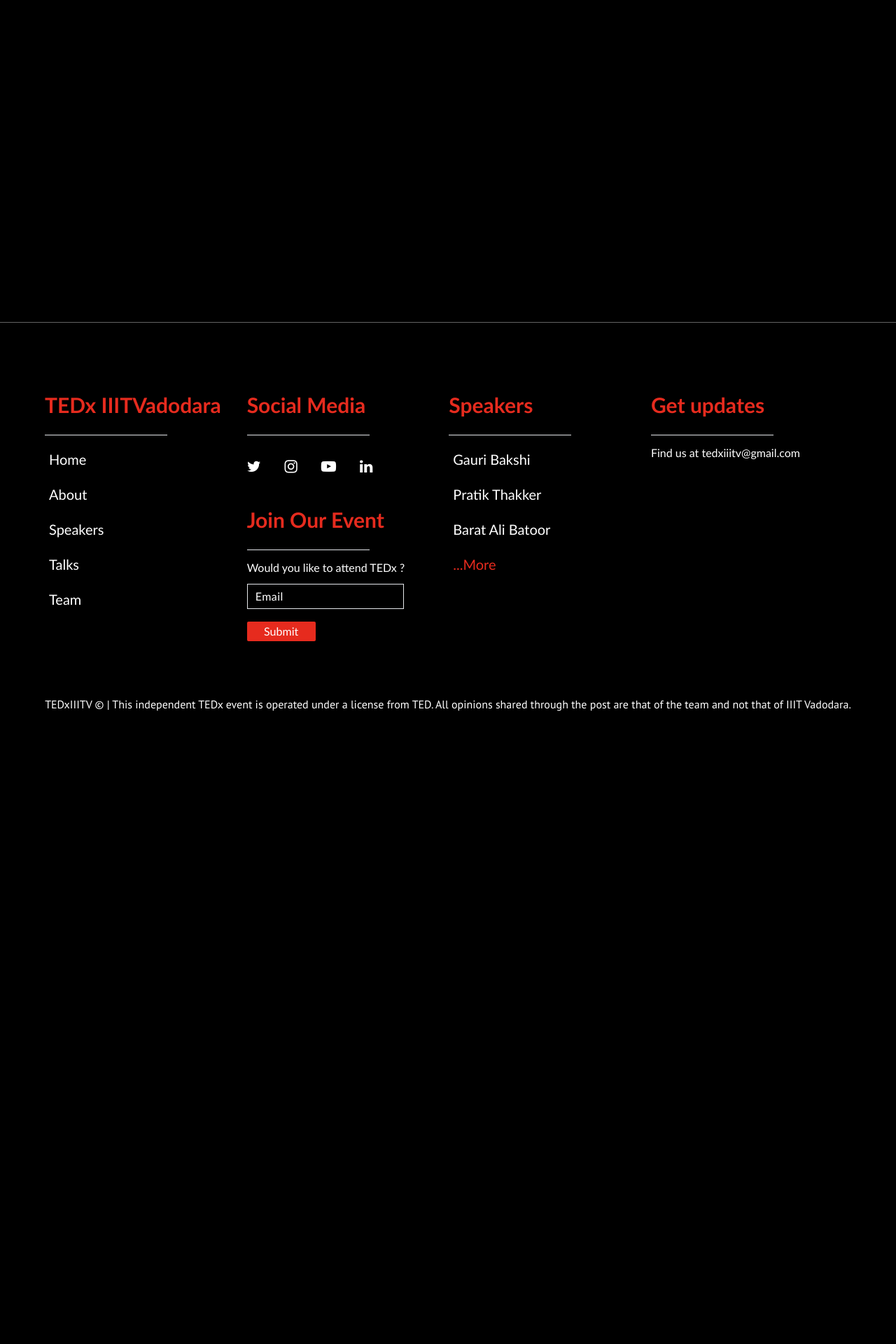
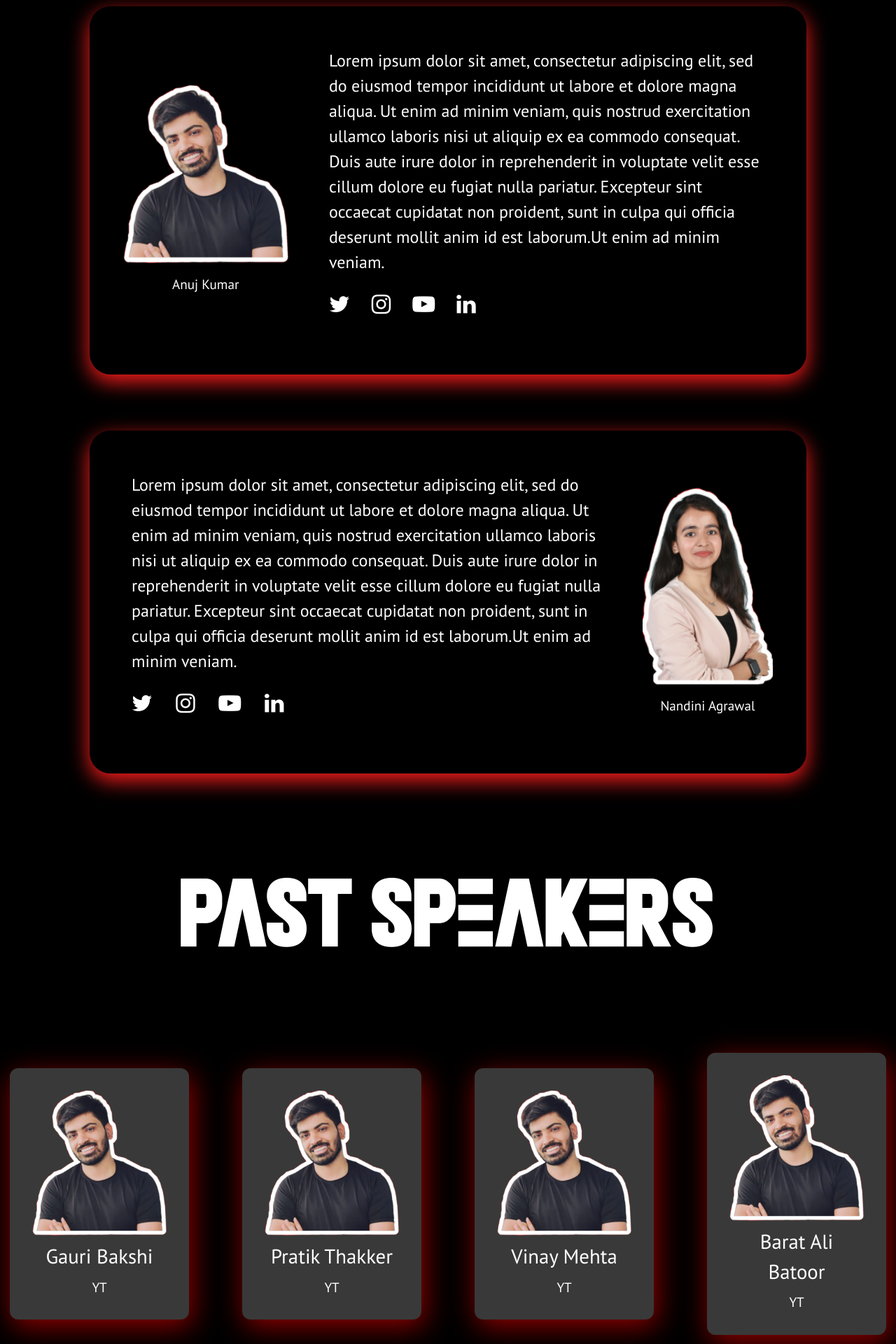
Before and after one commit to TedxIIITV-2023/tedx-iiitv-2023, a React (Vite) app: page /speakers in a window 1280 px wide. Shown: the part 340-2260 px from the top of the page at 70% size. Before the commit the page ends 1372 px from the top, so only its background shows below. Built offline with nearby package versions, Linux system fonts and the light colour scheme; a web font is replaced by a local one.

Commit message:
Speaker Page + Card

```diff
--- a/src/App.jsx
+++ b/src/App.jsx
@@ -5,6 +5,7 @@ import { useRef } from "react";
 import Home from "./components/Home";
 import { Teams } from "./components/Teams";
 import "../styles.css"
+import Footer from "./components/Footer/Footer";
 
 const App = () => {
   console.log("rendering app js");
@@ -29,6 +30,7 @@ const App = () => {
           <Route path="/teams" element={<Teams />}/>
           <Route path="/speakers" element={<Speakers />} />
         </Routes>
+      {/* <Footer /> */}
       </BrowserRouter>
       </div>
     )
--- a/src/components/Footer/Footer.css
+++ b/src/components/Footer/Footer.css
@@ -1,3 +1,7 @@
+.footer {
+  position: relative;
+  bottom: 0;
+}
 .footer-wrapper {
     border-top: 1px ridge #646464;
     padding: 4em;
--- a/src/components/Navbar.jsx
+++ b/src/components/Navbar.jsx
@@ -25,10 +25,8 @@ const Navbar = () => {
 
   return (
     <nav
-      className={`${
-        styles.paddingX
-      } w-full flex items-center py-5 fixed top-0 z-20 ${
-        scrolled ? "bg-primary" : "bg-transparent"
+      className={`${styles.paddingX
+        } w-[95%] flex items-center py-5 fixed top-0 z-20 ${scrolled ? "bg-primary" : "bg-transparent"
         }`}
     >
       <div className="w-full flex justify-between items-center max-w-7xl mx-auto">
@@ -55,8 +53,7 @@ const Navbar = () => {
           {navLinks.map((nav) => (
             <li
               key={nav.id}
-              className={`${
-                active === nav.title ? "text-white" : "text-secondary"
+              className={`${active === nav.title ? "text-white" : "text-secondary"
                 } hover:text-white text-[18px] font-medium cursor-pointer`}
               onClick={() => setActive(nav.title)}
             >
@@ -68,6 +65,11 @@ const Navbar = () => {
               </a>
             </li>
           ))}
+          <a href="http://www.google.com" target="_blank" rel="noopener noreferrer">
+            <li className="bg-[#FF1D1D] font-poppins rounded text-white px-2 py-1 font-medium cursor-pointer text-[16px]">
+              Register
+            </li>
+          </a>
         </ul>
 
         <div className="sm:hidden flex flex-1 justify-end items-center">
@@ -79,16 +81,14 @@ const Navbar = () => {
           />
 
           <div
-            className={`${
-              !toggle ? "hidden" : "flex"
-            } p-6 black-gradient absolute top-20 right-0 mx-4 my-2 min-w-[140px] z-10 rounded-xl `}
+            className={`${!toggle ? "hidden" : "flex"
+              } p-6 black-gradient absolute top-20 right-0 mx-4 my-2 min-w-[140px] z-10 rounded-xl align-center text-center `}
           >
             <ul className="list-none flex justify-end items-start flex-1 flex-col gap-4">
               {navLinks.map((nav) => (
                 <li
                   key={nav.id}
-                  className={`font-poppins font-medium cursor-pointer text-[16px] ${
-                    active === nav.title ? "text-white" : "text-secondary"
+                  className={`font-poppins font-medium cursor-pointer text-[16px] ${active === nav.title ? "text-white" : "text-secondary"
                     }`}
                   onClick={() => {
                     setToggle(!toggle);
@@ -99,6 +99,11 @@ const Navbar = () => {
                   <a href={`#${nav.id}`}>{nav.title}</a>
                 </li>
               ))}
+              <a href="http://www.google.com" target="_blank" rel="noopener noreferrer">
+                <li className="bg-[#FF1D1D] rounded font-poppins text-white px-2 py-1 font-medium cursor-pointer text-[16px]">
+                  Register
+                </li>
+              </a>
             </ul>
           </div>
         </div>
--- /dev/null
+++ b/src/components/Speaker/Card.css
@@ -0,0 +1,20 @@
+.Card {
+    background: rgba(57, 57, 57, 1);
+    border-radius: 12px;
+    width: 20%;
+    color: white;
+    display: flex;
+    flex-direction: column;
+    justify-content: center;
+    align-items: center;
+    gap: 8px;
+    padding: 2rem;
+    filter: drop-shadow(4px 10px 20px #920000);
+}
+
+.Card div {
+    display: flex;
+    text-align: center;
+    justify-content: center;
+    align-items: center;
+}
--- /dev/null
+++ b/src/components/Speaker/Card.jsx
@@ -0,0 +1,21 @@
+import React from "react";
+import "./Card.css";
+const Card = (props) => {
+    const {image, name, title} = props;
+
+    return (
+        <div className="Card w-[70%] lg:w-[20%] m-auto">
+            <div>
+                <img src={image} alt={name} />
+            </div>
+            <div className="text-[1.8rem]">
+                {name}
+            </div>
+            <div className="text-[1.2rem]">
+                {title}
+            </div>
+        </div>
+    );
+}
+
+export default Card;
--- a/src/components/Speaker/Speaker.css
+++ b/src/components/Speaker/Speaker.css
@@ -4,3 +4,10 @@
     background-size: contain;
     transform: translateY(-1%);
 }
+
+.Anuj {
+    background: #424242;
+    box-shadow: 0px 10px 30px #FF1D1D;
+    border-radius: 30px;
+    min-height: 50%;
+}
--- a/src/components/Speaker/Speaker.jsx
+++ b/src/components/Speaker/Speaker.jsx
@@ -1,11 +1,16 @@
 import React from "react";
 import "./Speaker.css";
 import { styles } from "../../styles";
+import Anuj from "../../assets/Anuj.png"
+import Nandini from "../../assets/Nandini.png"
+import "font-awesome/css/font-awesome.min.css";
+import Card from "./Card";
+
 const Speaker = () => {
     return (
         <section className={`relative w-full h-screen mx-auto`}>
             <div
-                className={`absolute inset-1 top-[20%]  max-w-7xl mx-auto ${styles.colour} flex flex-row items-start justify-center align-center`}
+                className={`inset-1 py-[18%] md:py-[6%]  max-w-7xl mx-auto ${styles.colour} flex flex-row items-start justify-center align-center`}
             >
 
                 <div>
@@ -13,8 +18,139 @@ const Speaker = () => {
                         Speakers
                     </h1>
                 </div>
+
+            </div>
+            <div className="flex flex-col gap-[5em]">
+                <div className="w-[80%] gap-[5%] bg-black text-white m-auto Anuj p-12 flex flex-row justify-between align-center md:flex-col lg:flex-row ">
+                    <div className="md:m-auto flex flex-col gap-[1rem]">
+                        <img src={Anuj} alt="Anuj" />
+                        <div className="text-[1.2rem] text-center">
+                            Anuj Kumar
+                        </div>
+                    </div>
+                    <div className="w-[70%] text-[1.5em] text-bold hidden md:block md:m-auto md:w-[80%] md:p-[12px] md:align-center md:justify-center">
+                        Lorem ipsum dolor sit amet, consectetur adipiscing elit,
+                        sed do eiusmod tempor incididunt ut labore et dolore magna
+                        aliqua. Ut enim ad minim veniam, quis nostrud exercitation
+                        ullamco laboris nisi ut aliquip ex ea commodo consequat.
+                        Duis aute irure dolor in reprehenderit in voluptate velit esse
+                        cillum dolore eu fugiat nulla pariatur. Excepteur sint occaecat
+                        cupidatat non proident, sunt in culpa qui officia deserunt mollit
+                        anim id est laborum.Ut enim ad minim veniam.
+                        <div className="py-[20px]">
+                            <div className="social fa fa-lg flex flex-row gap-[5%] md:justify-evenly lg:justify-start">
+                                <a
+                                    className="social-link"
+                                    href="https://twitter.com/tedxiiitv"
+                                    target="_blank"
+                                    rel="noreferrer"
+                                >
+                                    <i className="fa fa-twitter icon"></i>
+                                </a>
+                                <a
+                                    className="social-link"
+                                    href="https://www.instagram.com/tedxiiitv"
+                                    target="_blank"
+                                    rel="noreferrer"
+                                >
+                                    <i className="fa fa-instagram"></i>
+                                </a>
+                                <a
+                                    className="social-link"
+                                    href="https://www.youtube.com/channel/UC4mwsjxwalruq9tga_3a92g"
+                                    target="_blank"
+                                    rel="noreferrer"
+                                >
+                                    <i className="fa fa-youtube-play"></i>
+                                </a>
+                                <a
+                                    className="social-link"
+                                    href="https://www.linkedin.com/company/tedxiiitv"
+                                    target="_blank"
+                                    rel="noreferrer"
+                                >
+                                    <i className="fa fa-linkedin"></i>
+                                </a>
+                            </div>
+                        </div>
+                    </div>
+
+
+                </div>
+                <div className="w-[80%] gap-[5%] bg-black text-white m-auto Anuj p-12 flex flex-row-reverse justify-between align-center md:flex-col lg:flex-row-reverse">
+                <div className="md:m-auto flex flex-col gap-[1rem]">
+                        <img src={Nandini} alt="Anuj" />
+                        <div className="text-[1.2rem] text-center">
+                            Nandini Agrawal
+                        </div>
+                    </div>
+                    <div className="w-[70%] text-[1.5em] text-bold hidden md:block md:m-auto md:w-[80%] md:p-[12px] md:align-center md:justify-center">
+                        Lorem ipsum dolor sit amet, consectetur adipiscing elit,
+                        sed do eiusmod tempor incididunt ut labore et dolore magna
+                        aliqua. Ut enim ad minim veniam, quis nostrud exercitation
+                        ullamco laboris nisi ut aliquip ex ea commodo consequat.
+                        Duis aute irure dolor in reprehenderit in voluptate velit esse
+                        cillum dolore eu fugiat nulla pariatur. Excepteur sint occaecat
+                        cupidatat non proident, sunt in culpa qui officia deserunt mollit
+                        anim id est laborum.Ut enim ad minim veniam.
+                        <div className="py-[20px]">
+                            <div className="social fa fa-lg flex flex-row gap-[5%] md:justify-evenly lg:justify-start">
+                                <a
+                                    className="social-link"
+                                    href="https://twitter.com/tedxiiitv"
+                                    target="_blank"
+                                    rel="noreferrer"
+                                >
+                                    <i className="fa fa-twitter icon"></i>
+                                </a>
+                                <a
+                                    className="social-link"
+                                    href="https://www.instagram.com/tedxiiitv"
+                                    target="_blank"
+                                    rel="noreferrer"
+                                >
+                                    <i className="fa fa-instagram"></i>
+                                </a>
+                                <a
+                                    className="social-link"
+                                    href="https://www.youtube.com/channel/UC4mwsjxwalruq9tga_3a92g"
+                                    target="_blank"
+                                    rel="noreferrer"
+                                >
+                                    <i className="fa fa-youtube-play"></i>
+                                </a>
+                                <a
+                                    className="social-link"
+                                    href="https://www.linkedin.com/company/tedxiiitv"
+                                    target="_blank"
+                                    rel="noreferrer"
+                                >
+                                    <i className="fa fa-linkedin"></i>
+                                </a>
+                            </div>
+                        </div>
+                    </div>
+                </div>
             </div>
 
+            <div
+                className={`inset-1 py-[8%] max-w-7xl mx-auto ${styles.colour} flex flex-row items-start justify-center align-center`}
+            >
+
+                <div>
+                    <h1 className={`${styles.heroHeadText} text-white font-["FiverFont"]`}>
+                        Past Speakers
+                    </h1>
+                </div>
+
+            </div>
+
+            <div className="flex lg:flex-row flex-col md:justify-center align-center justify-center pb-[10%] gap-[3em]">
+                <Card image={Anuj} name="Gauri Bakshi" title="YT" />
+                <Card image={Anuj} name="Pratik Thakker" title="YT" />
+                <Card image={Anuj} name="Vinay Mehta" title="YT" />
+                <Card image={Anuj} name="Barat Ali Batoor" title="YT" />
+            </div>
 
         </section>
     );
--- a/src/components/Speakers.jsx
+++ b/src/components/Speakers.jsx
@@ -1,15 +1,16 @@
 import React from "react";
 import Navbar from "./Navbar";
 import Speaker from "./Speaker/Speaker";
-import Footer from "./Footer/Footer";
 const Speakers = () => {
     return (
-        <div>
-            <Navbar />
+        <div className="block">
             <div>
+                <Navbar />
+
+            </div>
+            <div className="h-auto">
                 <Speaker />
             </div>
-            <Footer />
         </div>
     );
 }
--- a/src/constants/index.js
+++ b/src/constants/index.js
@@ -15,7 +15,7 @@ export const navLinks = [
     title: "About Us",
   },
   {
-    id: "about",
+    id: "speakers",
     title: "Speakers",
   },
   {
```
Also changed, not shown: src/assets/Anuj.png (added), src/assets/Nandini.png (added). Lines whose indentation alone changed are shown as unchanged.
